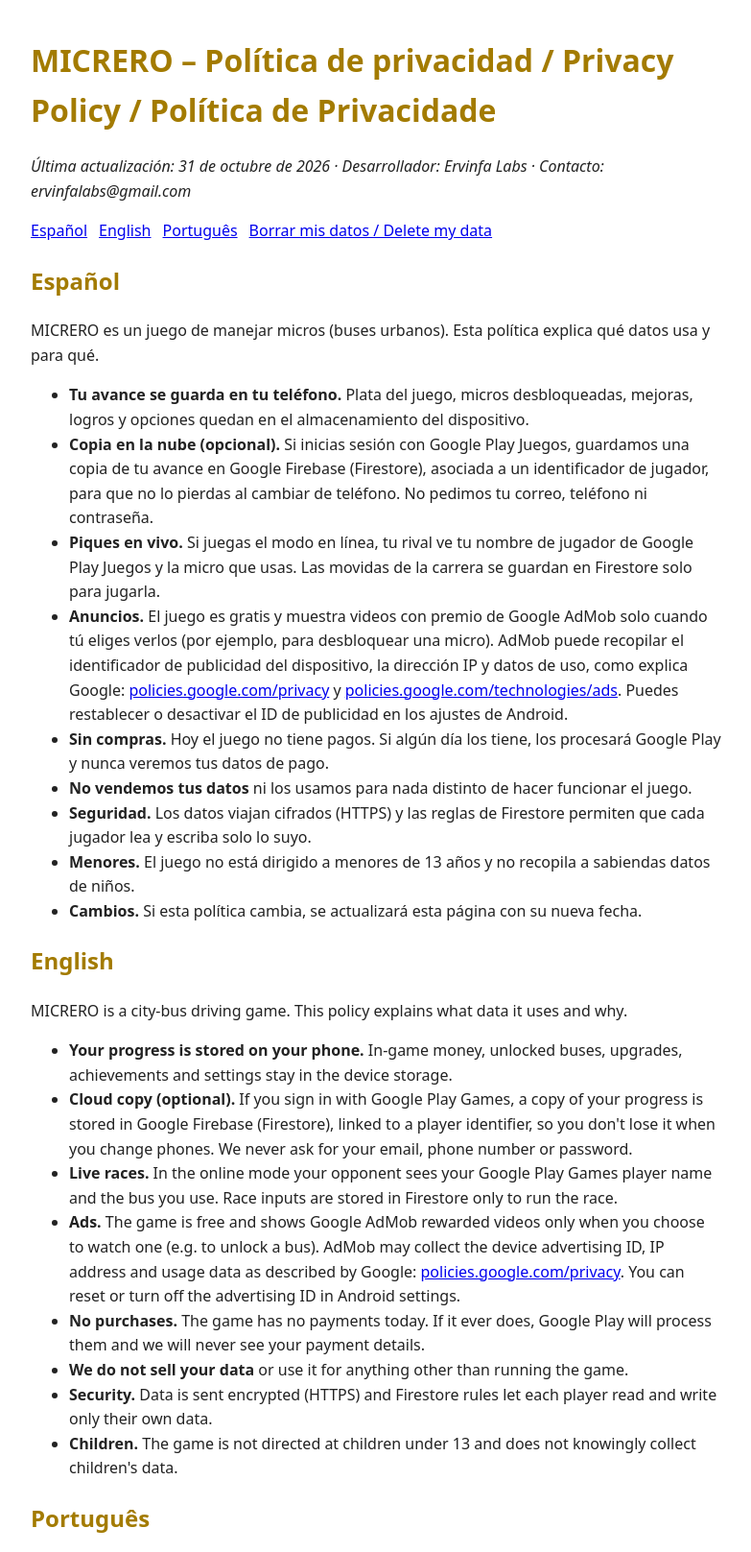
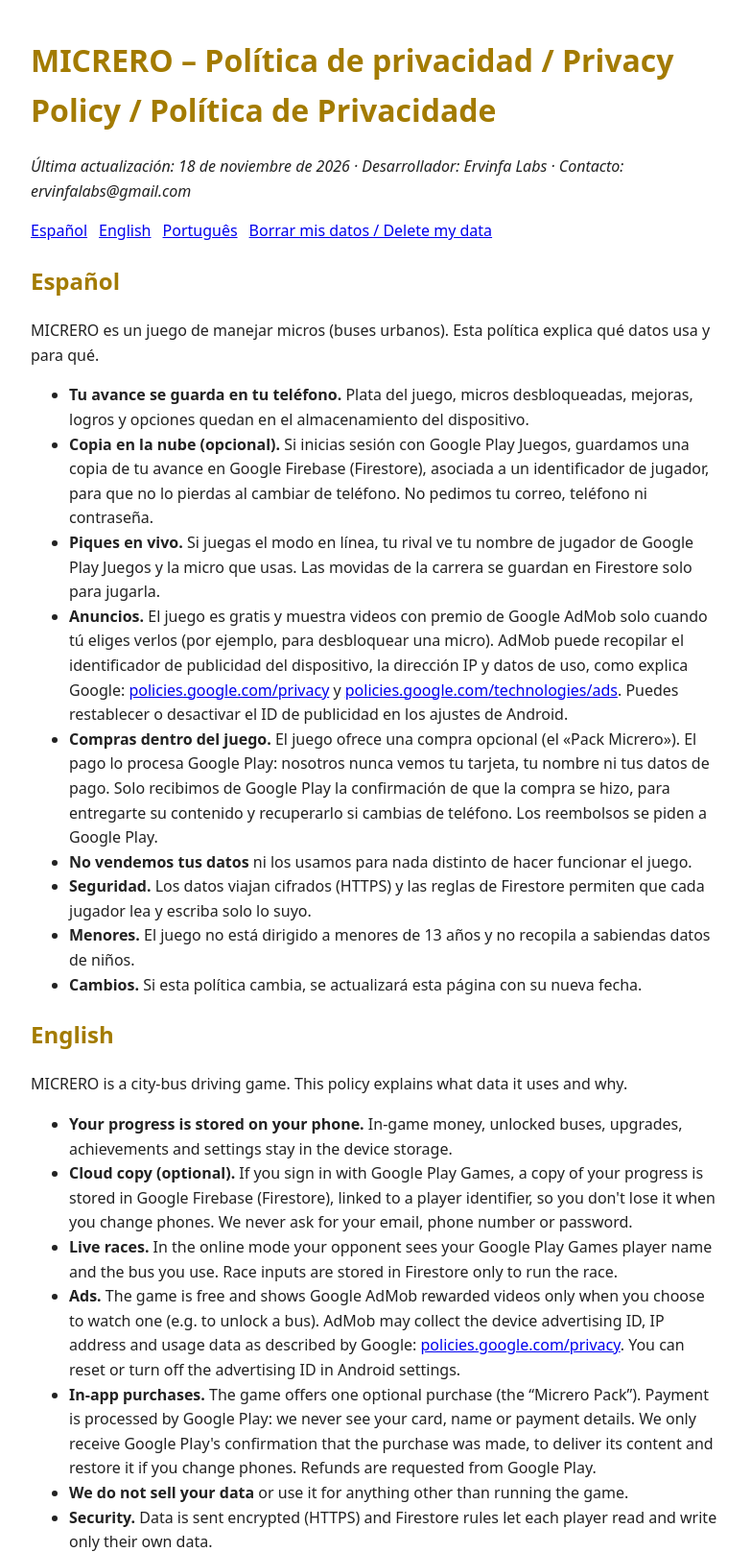
Before and after one commit to ervinfalabs/ErvinfaLabs.github.io, a plain HTML site: page privacy/micrero.html in a window 1280 px wide. Shown: the top 1617 px of the page at 96% size, without its empty margins (248-1031 px from the left). Drawn offline with Linux system fonts and the light colour scheme.

Commit message:
Micrero: política de privacidad menciona compras dentro del juego (Google Play)
Co-Authored-By: Claude Opus 5.5 <noreply@anthropic.com>

```diff
--- a/privacy/micrero.html
+++ b/privacy/micrero.html
@@ -12,7 +12,7 @@
 </head>
 <body>
 <h1>MICRERO – Política de privacidad / Privacy Policy / Política de Privacidade</h1>
-<p><em>Última actualización: 31 de octubre de 2026 · Desarrollador: Ervinfa Labs · Contacto: ervinfalabs@gmail.com</em></p>
+<p><em>Última actualización: 18 de noviembre de 2026 · Desarrollador: Ervinfa Labs · Contacto: ervinfalabs@gmail.com</em></p>
 <nav><a href="#es">Español</a><a href="#en">English</a><a href="#pt">Português</a><a href="#borrar">Borrar mis datos / Delete my data</a></nav>
 
 <h2 id="es">Español</h2>
@@ -22,7 +22,7 @@
   <li><strong>Copia en la nube (opcional).</strong> Si inicias sesión con Google Play Juegos, guardamos una copia de tu avance en Google Firebase (Firestore), asociada a un identificador de jugador, para que no lo pierdas al cambiar de teléfono. No pedimos tu correo, teléfono ni contraseña.</li>
   <li><strong>Piques en vivo.</strong> Si juegas el modo en línea, tu rival ve tu nombre de jugador de Google Play Juegos y la micro que usas. Las movidas de la carrera se guardan en Firestore solo para jugarla.</li>
   <li><strong>Anuncios.</strong> El juego es gratis y muestra videos con premio de Google AdMob solo cuando tú eliges verlos (por ejemplo, para desbloquear una micro). AdMob puede recopilar el identificador de publicidad del dispositivo, la dirección IP y datos de uso, como explica Google: <a href="https://policies.google.com/privacy">policies.google.com/privacy</a> y <a href="https://policies.google.com/technologies/ads">policies.google.com/technologies/ads</a>. Puedes restablecer o desactivar el ID de publicidad en los ajustes de Android.</li>
-  <li><strong>Sin compras.</strong> Hoy el juego no tiene pagos. Si algún día los tiene, los procesará Google Play y nunca veremos tus datos de pago.</li>
+  <li><strong>Compras dentro del juego.</strong> El juego ofrece una compra opcional (el «Pack Micrero»). El pago lo procesa Google Play: nosotros nunca vemos tu tarjeta, tu nombre ni tus datos de pago. Solo recibimos de Google Play la confirmación de que la compra se hizo, para entregarte su contenido y recuperarlo si cambias de teléfono. Los reembolsos se piden a Google Play.</li>
   <li><strong>No vendemos tus datos</strong> ni los usamos para nada distinto de hacer funcionar el juego.</li>
   <li><strong>Seguridad.</strong> Los datos viajan cifrados (HTTPS) y las reglas de Firestore permiten que cada jugador lea y escriba solo lo suyo.</li>
   <li><strong>Menores.</strong> El juego no está dirigido a menores de 13 años y no recopila a sabiendas datos de niños.</li>
@@ -36,7 +36,7 @@
   <li><strong>Cloud copy (optional).</strong> If you sign in with Google Play Games, a copy of your progress is stored in Google Firebase (Firestore), linked to a player identifier, so you don't lose it when you change phones. We never ask for your email, phone number or password.</li>
   <li><strong>Live races.</strong> In the online mode your opponent sees your Google Play Games player name and the bus you use. Race inputs are stored in Firestore only to run the race.</li>
   <li><strong>Ads.</strong> The game is free and shows Google AdMob rewarded videos only when you choose to watch one (e.g. to unlock a bus). AdMob may collect the device advertising ID, IP address and usage data as described by Google: <a href="https://policies.google.com/privacy">policies.google.com/privacy</a>. You can reset or turn off the advertising ID in Android settings.</li>
-  <li><strong>No purchases.</strong> The game has no payments today. If it ever does, Google Play will process them and we will never see your payment details.</li>
+  <li><strong>In-app purchases.</strong> The game offers one optional purchase (the “Micrero Pack”). Payment is processed by Google Play: we never see your card, name or payment details. We only receive Google Play's confirmation that the purchase was made, to deliver its content and restore it if you change phones. Refunds are requested from Google Play.</li>
   <li><strong>We do not sell your data</strong> or use it for anything other than running the game.</li>
   <li><strong>Security.</strong> Data is sent encrypted (HTTPS) and Firestore rules let each player read and write only their own data.</li>
   <li><strong>Children.</strong> The game is not directed at children under 13 and does not knowingly collect children's data.</li>
@@ -48,6 +48,7 @@
   <li><strong>Cópia na nuvem (opcional).</strong> Se você entrar com o Google Play Games, uma cópia do progresso é salva no Google Firebase (Firestore), ligada a um identificador de jogador. Não pedimos e-mail, telefone nem senha.</li>
   <li><strong>Corridas ao vivo.</strong> No modo online, o rival vê seu nome do Google Play Games e o ônibus que você usa.</li>
   <li><strong>Anúncios.</strong> O jogo é grátis e mostra vídeos premiados do Google AdMob só quando você escolhe assistir. O AdMob pode coletar o ID de publicidade, o IP e dados de uso, conforme a política do Google.</li>
+  <li><strong>Compras no jogo.</strong> Há uma compra opcional (o «Pack Micrero»), processada pelo Google Play. Nunca vemos seu cartão nem seus dados de pagamento; só recebemos a confirmação da compra para entregar e restaurar o conteúdo.</li>
   <li><strong>Não vendemos seus dados.</strong> O jogo não é direcionado a menores de 13 anos.</li>
 </ul>
 
```
